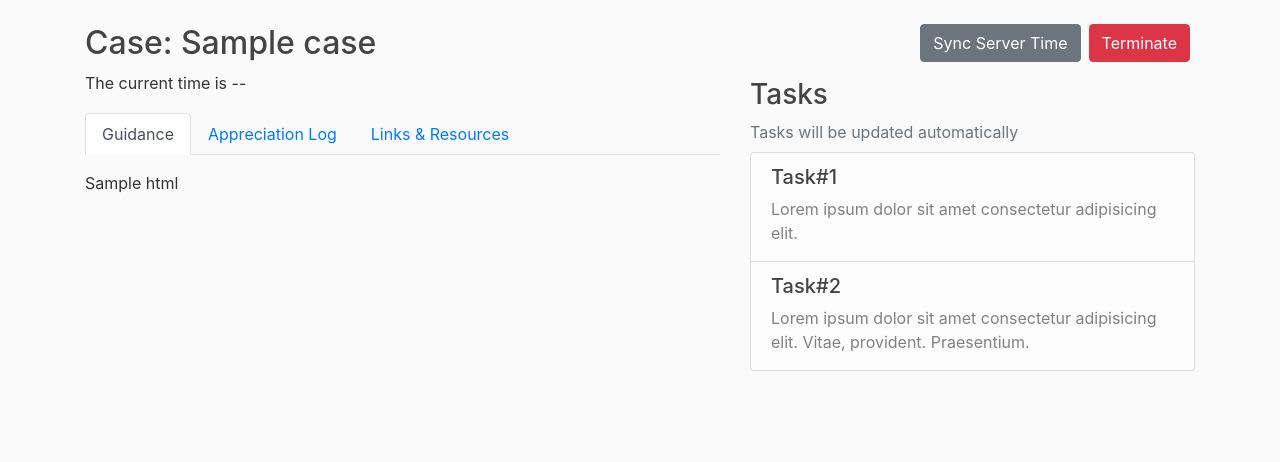
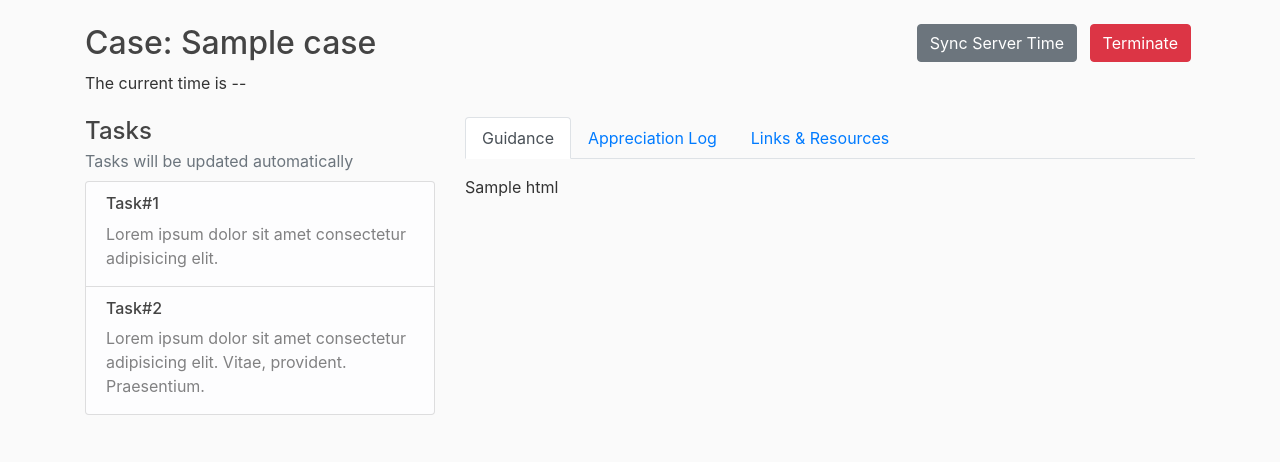
Before and after one commit to darekaze/wxcs, a Flask app: template wxcs/templates/sim/drill.jinja in a window 1280 px wide. Shown: the part 56-518 px from the top of the page. Run offline with Flask 2, Linux system fonts and the light colour scheme; tables that the repository leaves empty hold one stand-in row (values such as "Sample post"); the template is opened without the code that fills it: values that come from a table or form of the project are taken from there, most other values are stand-ins (such as "Sample title", 1, 10 or a date in 2020); grey boxes marked "Sample" are stand-in pictures; parts of the project's set-up code (start-up, migrations or seed data) failed here and were passed over; some libraries are stand-ins or nearby versions.

Commit message:
Update styling

```diff
--- a/wxcs/static/utils/main.css
+++ b/wxcs/static/utils/main.css
@@ -15,6 +15,12 @@ h6 {
 
 .custom-md h4 {
   margin-bottom: 16px;
+}
+
+.custom-md p,
+.custom-md li {
+  text-align: justify;
+  text-justify: inter-word;
 }
 
 .custom-md ol {
--- a/wxcs/templates/sim/components/tips.jinja
+++ b/wxcs/templates/sim/components/tips.jinja
@@ -1,14 +1,14 @@
-<h3>Tasks</h3>
-<div class="text-muted pb-3">
+<h4 class="mb-1">Tasks</h4>
+<div class="text-muted">
   <div class="pb-2">Tasks will be updated automatically</div>
   <ul class="list-group">
     {# TODO: use socker to listen tasks update #}
     <li class="list-group-item list-group-item-light">
-      <h5>Task#1</h5>
+      <h6>Task#1</h6>
       <p class="mb-1">Lorem ipsum dolor sit amet consectetur adipisicing elit.</p>
     </li>
     <li class="list-group-item list-group-item-light">
-      <h5>Task#2</h5>
+      <h6>Task#2</h6>
       <p class="mb-1">Lorem ipsum dolor sit amet consectetur adipisicing elit. Vitae, provident. Praesentium.</p>
     </li>
   </ul>
--- a/wxcs/templates/sim/drill.jinja
+++ b/wxcs/templates/sim/drill.jinja
@@ -1,10 +1,22 @@
 {% extends "layout.jinja" %}
 {% block content %}
+  <div class="d-flex justify-content-between flex-wrap mb-4 mb-lg-1">
+    <div>
+      <h2>Case: {{ case.title }}</h2>
+      {# TODO: Put drill general info here: codename, start time, end time, duration #}
+      <p>The current time is -- <span class="drill-clock"></span></p>
+    </div>
+    <div>
+      {# TODO: make route for activating syncing function #}
+      <a href="#" class="btn btn-secondary mx-1">Sync Server Time</a>
+      <a href="{{ url_for('core.ender') }}" class="btn btn-danger mx-1">Terminate</a>
+    </div>
+  </div>
   <div class="row">
-    <div class="col-lg-7 pb-3">
-      <h2>Case: {{ case.title }}</h2>
-      {# Put drill general info here #}
-      <p>The current time is -- <span class="drill-clock"></span></p>
+    <div class="col-lg-4 pb-5">
+      {% include "sim/components/tips.jinja" %}
+    </div>
+    <div class="col-lg-8 pb-3">
       <nav>
         <div class="nav nav-tabs mb-3" id="nav-tab" role="tablist">
           <a class="nav-item nav-link" id="nav-guide-tab" data-toggle="tab" href="#nav-guide" role="tab" aria-controls="nav-guide" aria-selected="false">Guidance</a>
@@ -15,13 +27,14 @@
       <div class="tab-content" id="nav-tabContent">
         <div class="tab-pane fade" id="nav-guide" role="tabpanel" aria-labelledby="nav-guide-tab">
           <div class="custom-md">{{ guide.html|safe }}</div>
+          {# OPT: Put other general misc info here #}
         </div>
         <div class="tab-pane fade" id="nav-log" role="tabpanel" aria-labelledby="nav-log-tab">
           <div class="custom-md">{{ log.html|safe }}</div>
         </div>
         <div class="tab-pane fade" id="nav-links" role="tabpanel" aria-labelledby="nav-links-tab">
           <div class="row equal-height">
-          {# TODO: Refine this part #}
+          {# TODO: Further categorized by nested lists #}
             {% for link in links %}
               <div class="col-6 col-sm-4 col-md-3 col-lg-4 col-xl-3 px-1">
                 <a class="card text-center" href="{{ link.href }}" target="_blank" rel="noopener noreferrer">
@@ -34,18 +47,8 @@
               </div>
             {% endfor %}
           </div>
-
         </div>
       </div>
-    </div>
-    <div class="col-lg-5 pb-5">
-      <div class="row justify-content-end pr-3 pb-3">
-        {# TODO: make route for activating syncing function #}
-        <a href="#" class="btn btn-secondary mx-1">Sync Server Time</a>
-        <a href="{{ url_for('core.ender') }}" class="btn btn-danger mx-1">Terminate</a>
-      </div>
-      {% include "sim/components/tips.jinja" %}
-      {# Put other misc info here #}
     </div>
   </div>
 {% endblock content %}
```
